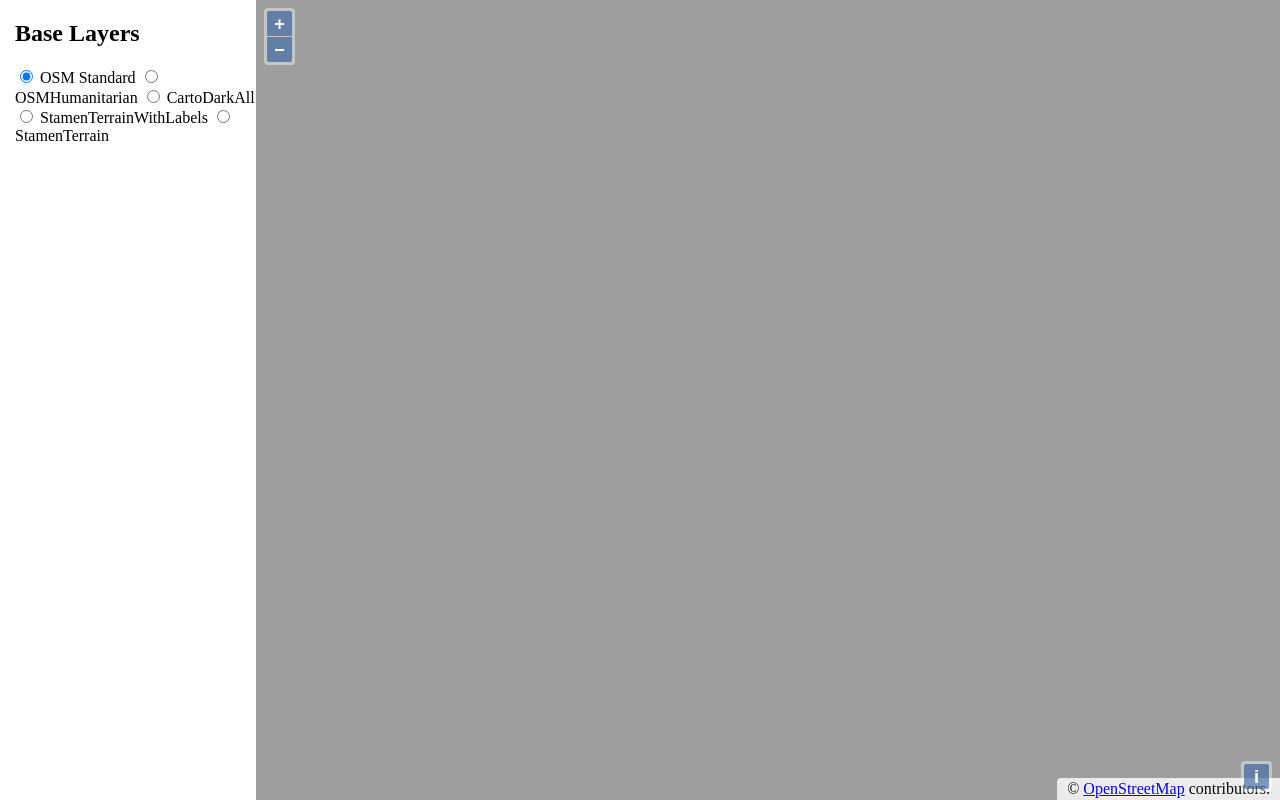
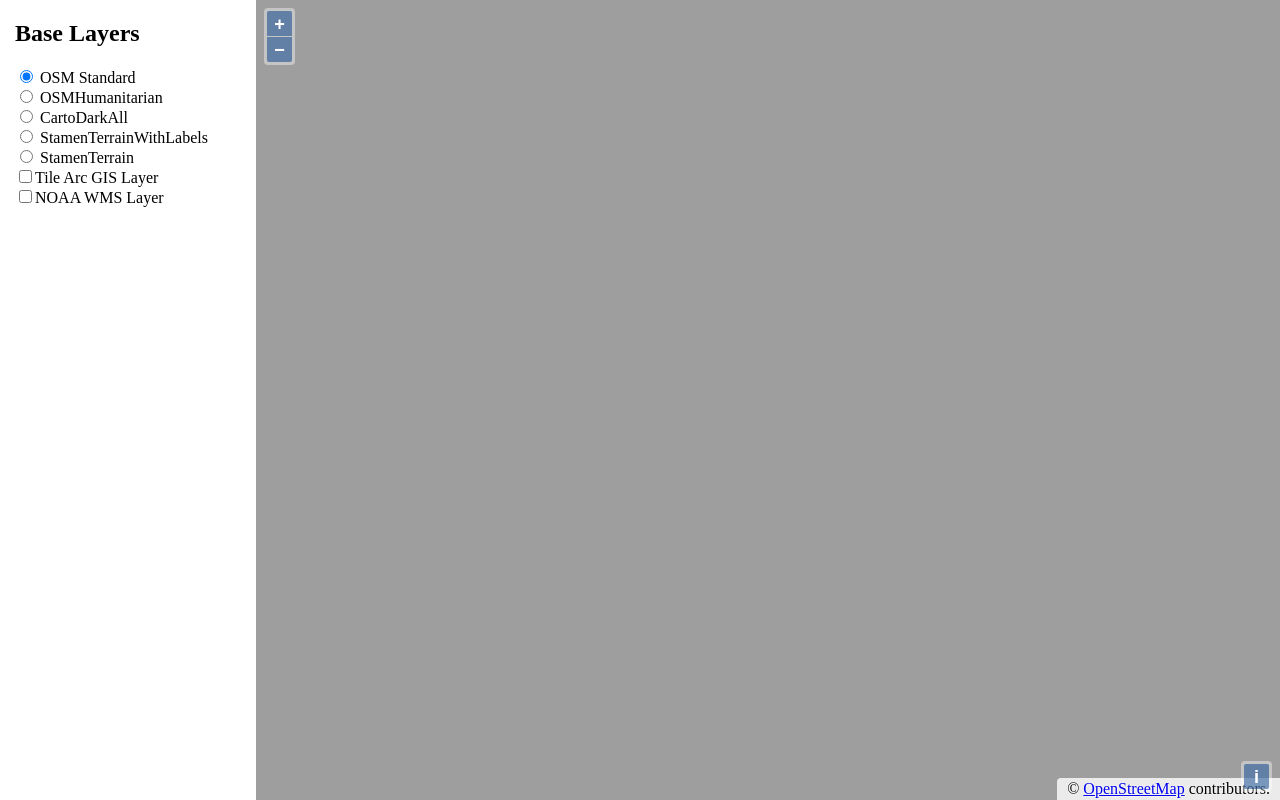
Before and after one commit to vatsalsood23/openlayers, a plain HTML site: page index.html in a window 1280 px wide. Drawn offline with Linux system fonts and the light colour scheme; files whose address does not match are found by name.

Commit message:
layer switching

```diff
--- a/index.html
+++ b/index.html
@@ -18,27 +18,38 @@
             value="OSMStandard"
             checked
           />
-          OSM Standard
+          OSM Standard<br />
           <input
             type="radio"
             name="baseLayerRadioButton"
             value="OSMHumanitarian"
           />
-          OSMHumanitarian
+          OSMHumanitarian<br />
           <input
             type="radio"
             name="voyager_labels_under"
             value="voyager_labels_under"
           />
-          CartoDarkAll
+          CartoDarkAll<br />
           <input
             type="radio"
             name="StamenTerrainWithLabels"
             value="StamenTerrainWithLabels"
           />
-          StamenTerrainWithLabels
+          StamenTerrainWithLabels<br />
           <input type="radio" name="StamenTerrain" value="StamenTerrain" />
-          StamenTerrain
+          StamenTerrain<br />
+
+          <input
+            type="checkbox"
+            name="rasterTileLayerCheckbox"
+            value="TileArcGISLayer"
+          />Tile Arc GIS Layer<br />
+          <input
+            type="checkbox"
+            name="rasterTileLayerCheckbox"
+            value="NOAAWMSLayer"
+          />NOAA WMS Layer<br />
         </div>
       </div>
       <div class="grid-2">
--- a/main.js
+++ b/main.js
@@ -83,9 +83,8 @@ const init = () => {
 
   for (let baseLayerElement of baseLayerElements) {
     baseLayerElement.addEventListener("change", () => {
-      let baseLayerElementValue = this.value;
+      let baseLayerElementValue = baseLayerElement.value;
       baseLayerGroup.getLayers().forEach((element, index, array) => {
-        console.log(element);
         let baseLayerName = element.get("title");
         element.setVisible(baseLayerName === baseLayerElementValue);
       });
@@ -99,8 +98,8 @@ const init = () => {
         "https://sampleserver1.arcgisonline.com/ArcGIS/rest/services/Specialty/ESRI_StateCityHighway_USA/MapServer",
     }),
     visible: false,
+    title: "TileArcGISLayer",
   });
-  map.addLayer(tileArcGISLayer);
 
   //   NOAA WMS Layer
   const NOAAWMSLayer = new ol.layer.Tile({
@@ -115,9 +114,25 @@ const init = () => {
       attributions: '<a href="https://nowcoast.noaa.gov/">copyright noa</a>',
     }),
     visible: false,
+    title: "NOAAWMSLayer",
   });
 
-  map.addLayer(NOAAWMSLayer);
+  const rasterTileLayerGroup = new ol.layer.Group({
+    layers: [tileArcGISLayer, NOAAWMSLayer],
+  });
+
+  map.addLayer(rasterTileLayerGroup);
+
+  // Logic Switcher for raster tile layers
+  const tileRatserLaterElements = document.querySelectorAll(
+    ".sidebar > input[type=checkbox]"
+  );
+  for (let tileRatserLaterElemet of tileRatserLaterElements) {
+    tileRatserLaterElemet.addEventListener("change", (e) => {
+      console.log(e);
+    });
+  }
+  console.log(tileRatserLaterElements);
 };
 
 window.onload = init;
```
